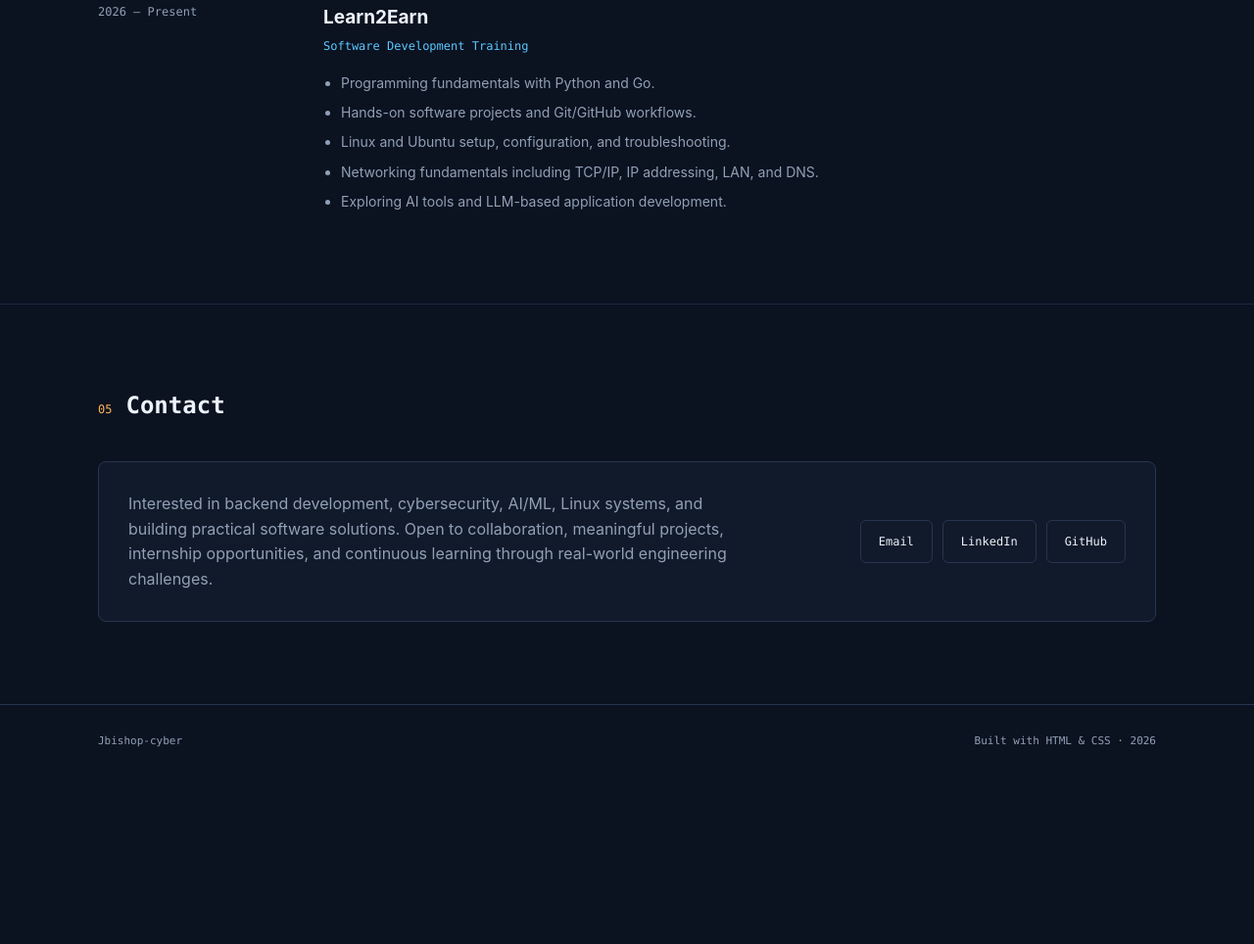
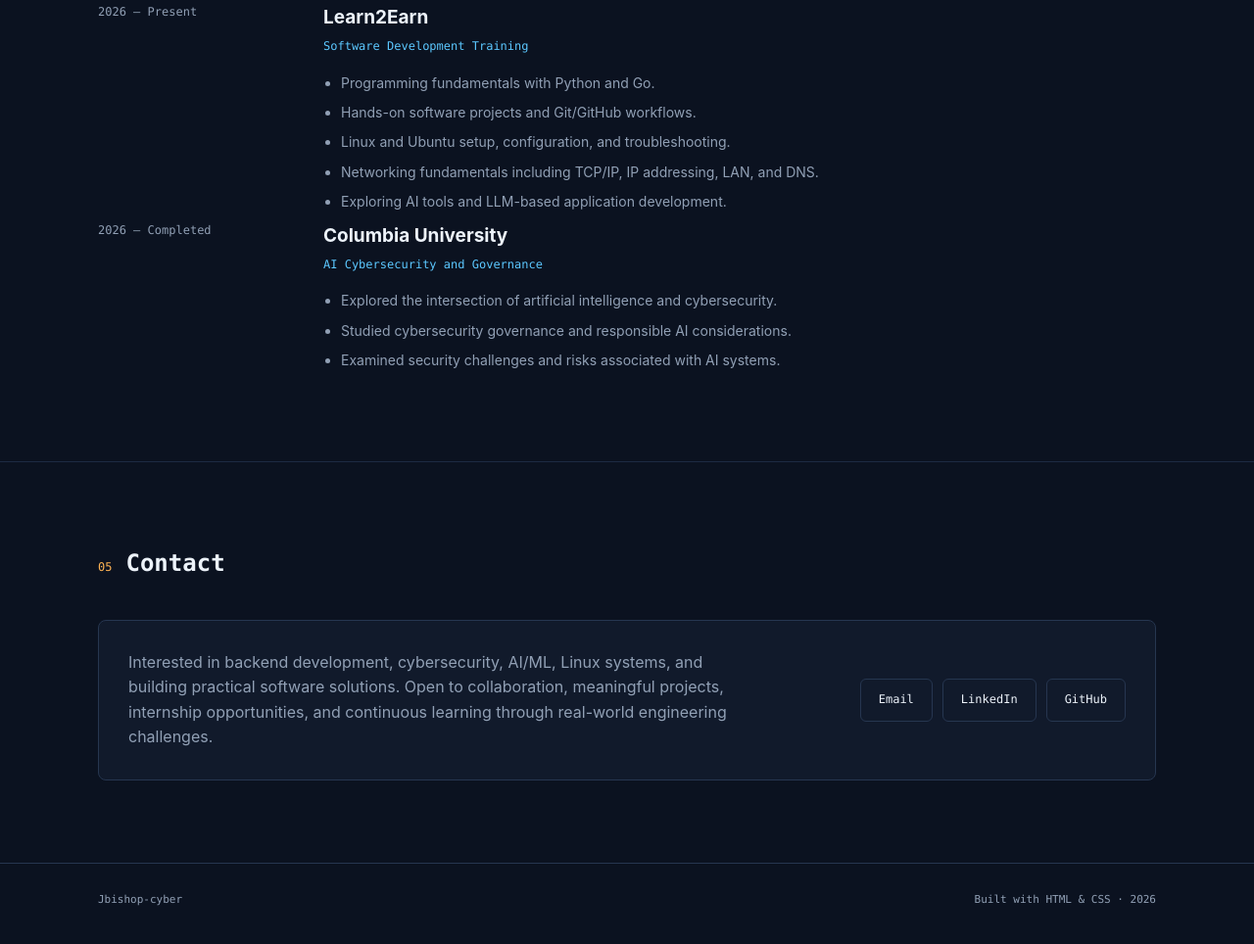
Before and after one commit to Jbishop-cyber/portfoli0, a plain HTML site: page index.html in a window 1280 px wide. Shown: the part 2720-3684 px from the top of the page at 98% size. Before the commit the page ends 3528 px from the top, so only its background shows below. Drawn offline with Linux system fonts and the light colour scheme.

Commit message:
Portfolio

```diff
--- a/index.html
+++ b/index.html
@@ -748,6 +748,20 @@
             </ul>
           </div>
         </div>
+
+        <div class="experience">
+          <div class="experience-meta">2026 — Completed</div>
+
+          <div>
+            <h3>Columbia University</h3>
+            <div class="experience-role">AI Cybersecurity and Governance</div>
+            <ul>
+              <li>Explored the intersection of artificial intelligence and cybersecurity.</li>
+              <li>Studied cybersecurity governance and responsible AI considerations.</li>
+              <li>Examined security challenges and risks associated with AI systems.</li>
+            </ul>
+          </div>
+        </div>
       </div>
     </section>
 
```
